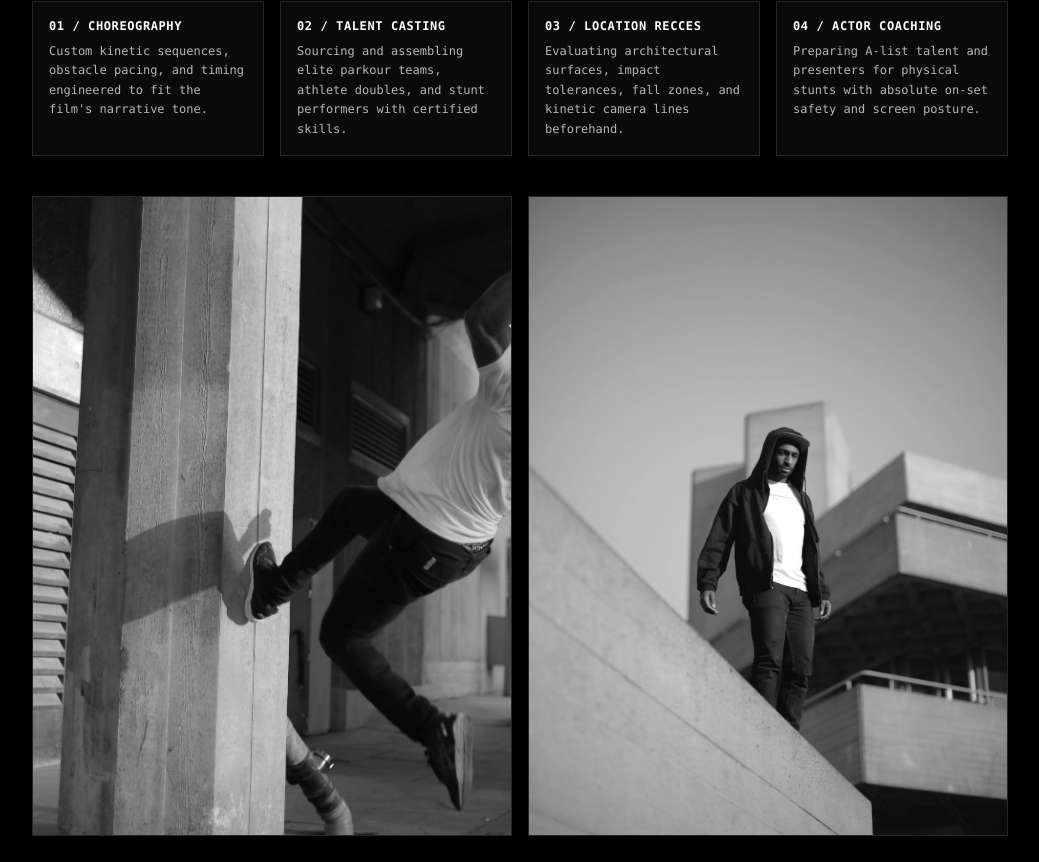
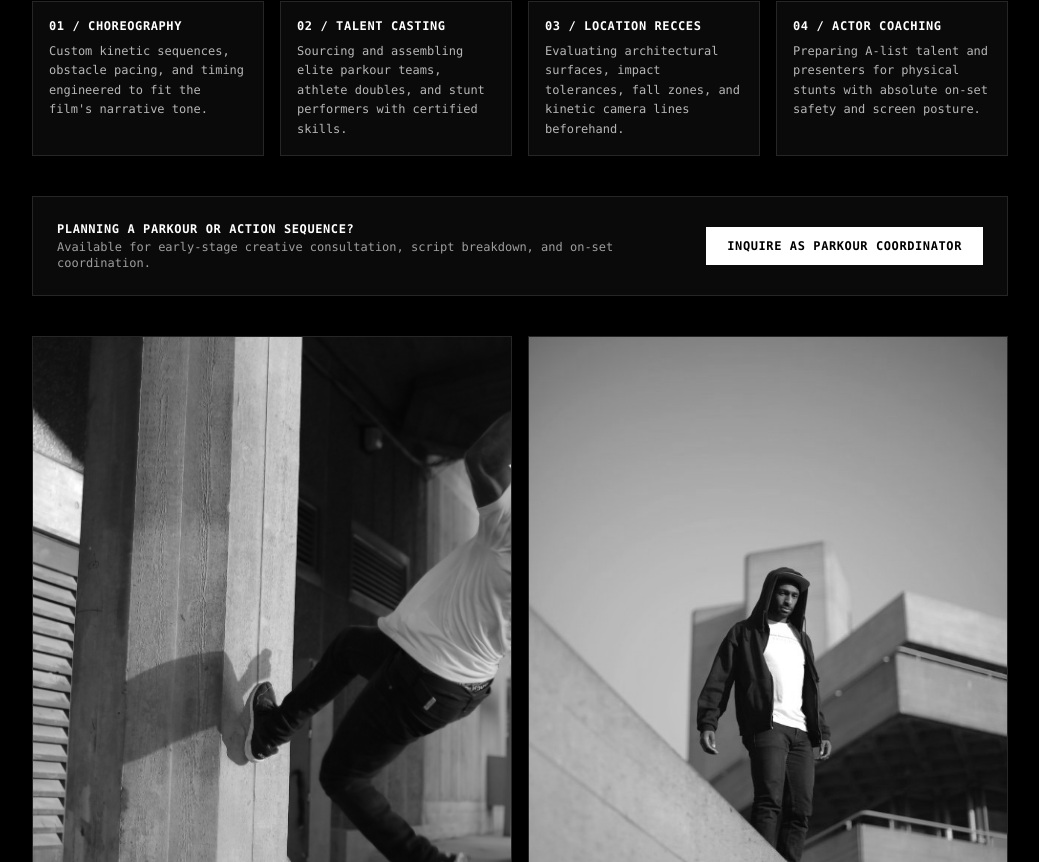
Before and after one commit to pkbannutz/Chima-Akenzua-, a React (Vite) app: page / in a window 1280 px wide. Shown: the part 1318-2180 px from the top of the page, without its empty margins (120-1159 px from the left). Built offline with nearby package versions, Linux system fonts and the light colour scheme.

Commit message:
Move paired monochrome portraits below parkour inquiry call-to-action

```diff
--- a/src/components/ParkourCoordinatorSection.tsx
+++ b/src/components/ParkourCoordinatorSection.tsx
@@ -67,16 +67,6 @@ export const ParkourCoordinatorSection: React.FC<ParkourCoordinatorProps> = ({
           </div>
         </div>
 
-        {/* Existing monochrome portraits from the Press section, same two-column mobile layout. */}
-        <div className="mt-10 grid grid-cols-2 gap-4">
-          <div className={`border overflow-hidden ${isDarkMode ? 'border-neutral-800' : 'border-neutral-200'}`}>
-            <img src={ACTUAL_ABOUT_PORTRAIT} alt="Chima Akenzua Press Portrait" className="w-full aspect-3/4 object-cover grayscale" />
-          </div>
-          <div className={`border overflow-hidden ${isDarkMode ? 'border-neutral-800' : 'border-neutral-200'}`}>
-            <img src={AJK_PHOTO_2} alt="AJK Agency Movement Profile" className="w-full aspect-3/4 object-cover grayscale" />
-          </div>
-        </div>
-
         {/* Call to Action Bar */}
         <div className={`mt-10 border p-6 flex flex-col sm:flex-row items-center justify-between gap-4 font-mono text-xs ${
           isDarkMode ? 'border-neutral-800 bg-neutral-950' : 'border-neutral-200 bg-white'
@@ -97,6 +87,16 @@ export const ParkourCoordinatorSection: React.FC<ParkourCoordinatorProps> = ({
           </button>
         </div>
 
+        {/* Existing monochrome portraits from the Press section, same two-column mobile layout. */}
+        <div className="mt-10 grid grid-cols-2 gap-4">
+          <div className={`border overflow-hidden ${isDarkMode ? 'border-neutral-800' : 'border-neutral-200'}`}>
+            <img src={ACTUAL_ABOUT_PORTRAIT} alt="Chima Akenzua Press Portrait" className="w-full aspect-3/4 object-cover grayscale" />
+          </div>
+          <div className={`border overflow-hidden ${isDarkMode ? 'border-neutral-800' : 'border-neutral-200'}`}>
+            <img src={AJK_PHOTO_2} alt="AJK Agency Movement Profile" className="w-full aspect-3/4 object-cover grayscale" />
+          </div>
+        </div>
+
       </div>
     </section>
   );
```
